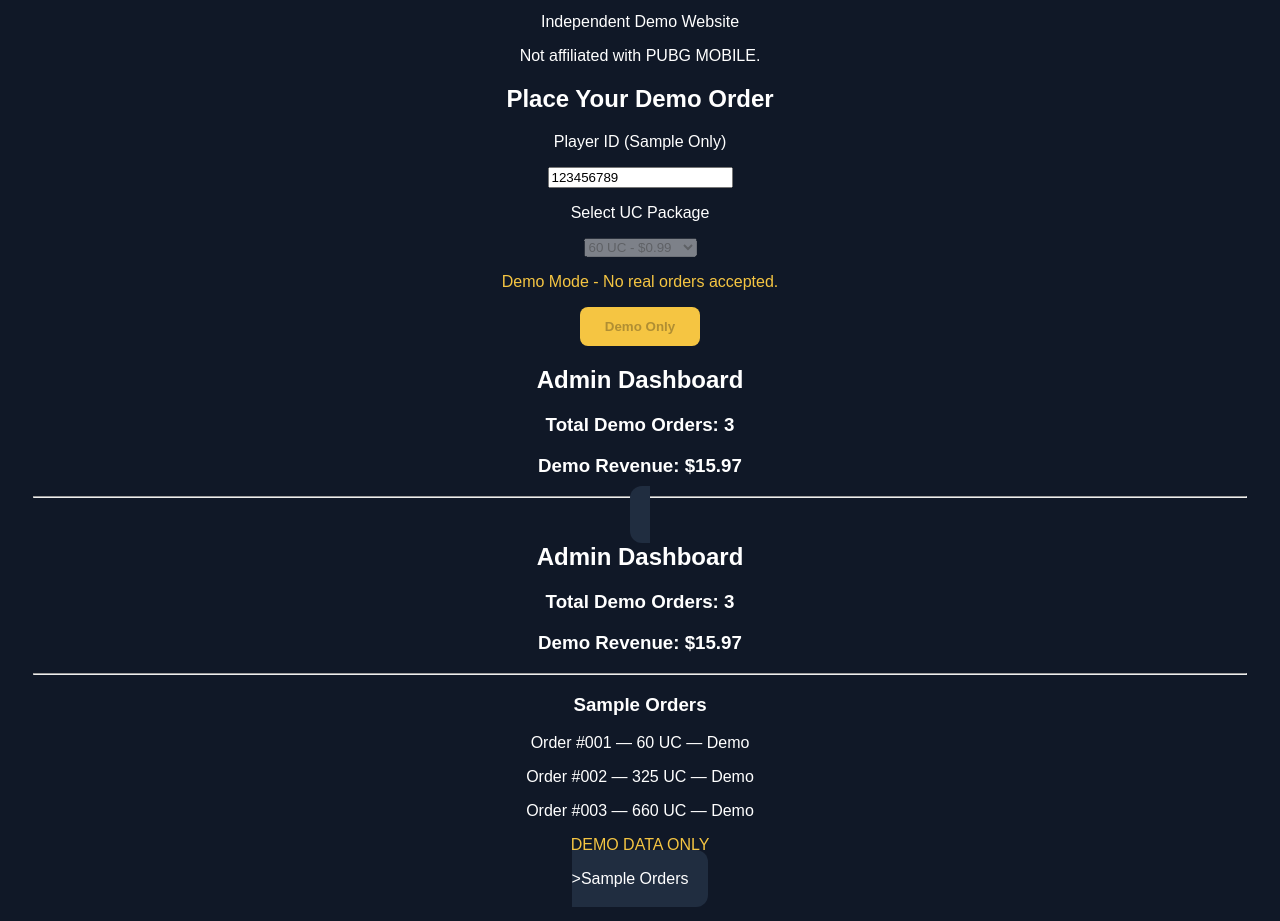
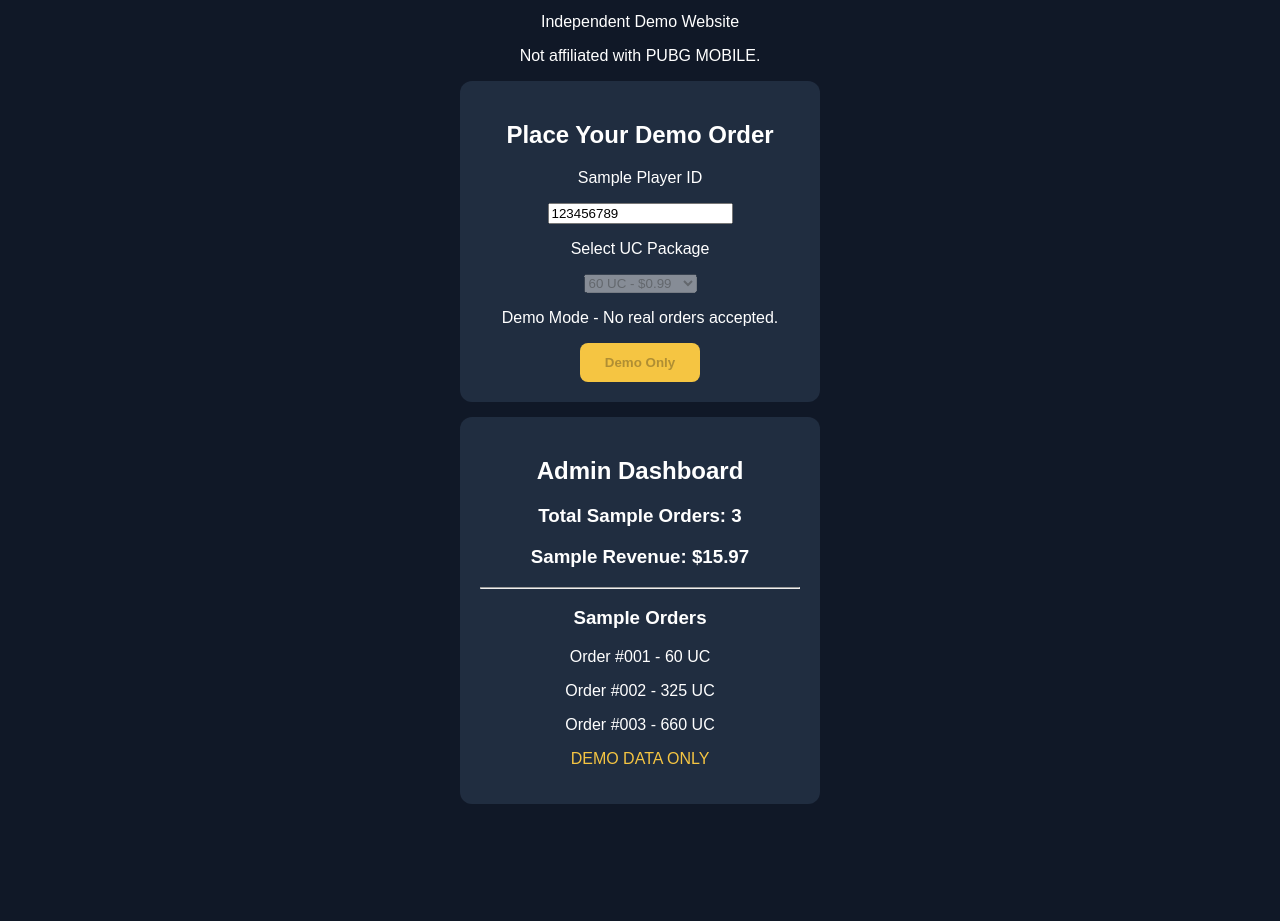
Before and after one commit to primestore282/zero-uc-store-demo, a plain HTML site: page index.html in a window 1280 px wide. Shown: the part 742-1663 px from the top of the page. After the commit the page ends 1594 px from the top, so only its background shows below. Drawn offline with Linux system fonts and the light colour scheme.

Commit message:
Update index.html

```diff
--- a/index.html
+++ b/index.html
@@ -3,105 +3,84 @@
 <html lang="en">
 <head>
 <meta charset="UTF-8">
-<meta name="viewport" content="width=device-width, initial-scale=1.0">
+<meta name="viewport" content="width=device-width, initial-scale=1">
 <title>Zero UC Store</title>
 <style>
 body {
-  background: #101827;
-  color: white;
-  font-family: Arial;
-  text-align: center;
-  padding: 25px;
+  background:#101827;
+  color:white;
+  font-family:Arial;
+  text-align:center;
+  padding:25px;
 }
-h1 { color: #f5c542; }
+h1 {color:#f5c542;}
 .card {
-  background: #202d40;
-  padding: 20px;
-  margin: 15px auto;
-  border-radius: 12px;
-  max-width: 320px;
+  background:#202d40;
+  padding:20px;
+  margin:15px auto;
+  border-radius:12px;
+  max-width:320px;
 }
 button {
-  background: #f5c542;
-  border: 0;
-  padding: 12px 25px;
-  border-radius: 8px;
-  font-weight: bold;
+  background:#f5c542;
+  border:0;
+  padding:12px 25px;
+  border-radius:8px;
+  font-weight:bold;
 }
 </style>
 </head>
 <body>
+
 <h1>ZERO UC STORE</h1>
 <p>Your Gaming Recharge Demo</p>
 
 <div class="card">
 <h2>60 UC</h2>
 <h3>$0.99</h3>
-<button>Demo Only</button>
+<button disabled>Demo Only</button>
 </div>
 
 <div class="card">
 <h2>325 UC</h2>
 <h3>$4.99</h3>
-<button>Demo Only</button>
+<button disabled>Demo Only</button>
 </div>
 
 <div class="card">
 <h2>660 UC</h2>
 <h3>$9.99</h3>
-<button>Demo Only</button>
+<button disabled>Demo Only</button>
 </div>
 
 <p>Independent Demo Website</p>
 <p>Not affiliated with PUBG MOBILE.</p>
-</
+
 <section class="card">
 <h2>Place Your Demo Order</h2>
-
-  <p>Player ID (Sample Only)</p>
-  <input
-    type="text"
-    value="123456789"
-    readonly
-  >
-
+<p>Sample Player ID</p>
+<input value="123456789" readonly>
 <p>Select UC Package</p>
 <select disabled>
 <option>60 UC - $0.99</option>
 <option>325 UC - $4.99</option>
 <option>660 UC - $9.99</option>
 </select>
-
-  <p style="color:#f5c542">
-    Demo Mode - No real orders accepted.
-  </p>
-
+<p>Demo Mode - No real orders accepted.</p>
 <button disabled>Demo Only</button>
 </section>
-</
+
 <section class="card">
 <h2>Admin Dashboard</h2>
-  <h3>Total Demo Orders: 3</h3>
-  <h3>Demo Revenue: $15.97</h3>
+<h3>Total Sample Orders: 3</h3>
+<h3>Sample Revenue: $15.97</h3>
+<hr>
+<h3>Sample Orders</h3>
+<p>Order #001 - 60 UC</p>
+<p>Order #002 - 325 UC</p>
+<p>Order #003 - 660 UC</p>
+<p style="color:#f5c542">DEMO DATA ONLY</p>
+</section>
 
-  <hr>
-
-  <h
-<section class="card">
-  <h2>Admin Dashboard</h2>
-  <h3>Total Demo Orders: 3</h3>
-  <h3>Demo Revenue: $15.97</h3>
-
-  <hr>
-
-  <h3>Sample Orders</h3>
-  <p>Order #001 — 60 UC — Demo</p>
-  <p>Order #002 — 325 UC — Demo</p>
-  <p>Order #003 — 660 UC — Demo</p>
-
-  <p style="color:#f5c542">
-    DEMO DATA ONLY
-  </p>
-</section>
->Sample Orders</
-  </body/>
+</body>
+</html>
```
Lines whose indentation alone changed are shown as unchanged.
